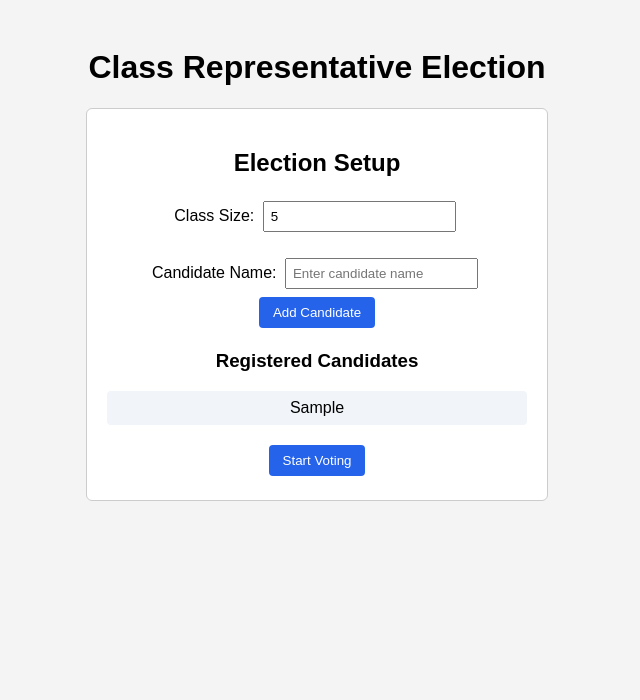
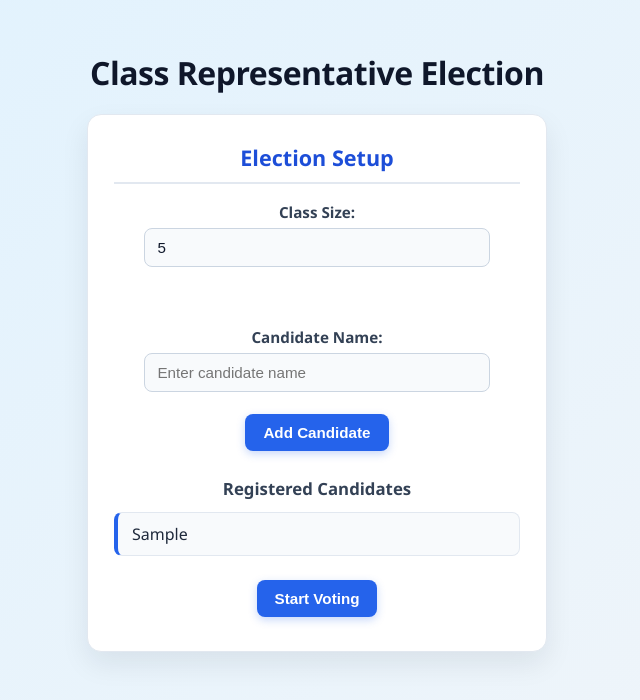
Before and after one commit to Kishorekumar2030/ICT_project, a plain HTML site: page index.html in a window 1280 px wide. Both pictures are taken after typing "5", "Sample" into the empty fields and a click on the button "Add Candidate". Shown: the whole page, without its empty margins (323-963 px from the left). Drawn offline with Linux system fonts and the light colour scheme.

Commit message:
Revamp CSS styles for improved layout and design
Updated styles for body, headings, buttons, and list items. Enhanced layout and design with new colors, padding, and box shadows.

```diff
--- a/style.css
+++ b/style.css
@@ -1,46 +1,166 @@
+* {
+    box-sizing: border-box;
+}
+
 body {
-    font-family: Arial, sans-serif;
-    background-color: #f4f4f4;
+    font-family: 'Segoe UI', Tahoma, Geneva, Verdana, sans-serif;
+    background: linear-gradient(135deg, #e0f2fe 0%, #f1f5f9 100%);
+    color: #1e293b;
+    min-height: 100vh;
+    margin: 0;
+    padding: 30px 16px;
     text-align: center;
-    padding: 20px;
+}
+
+h1 {
+    color: #0f172a;
+    font-size: 2rem;
+    margin-bottom: 10px;
+    letter-spacing: -0.5px;
+}
+
+h2 {
+    color: #1d4ed8;
+    font-size: 1.35rem;
+    margin-top: 0;
+    margin-bottom: 18px;
+    padding-bottom: 10px;
+    border-bottom: 2px solid #e2e8f0;
+}
+
+h3 {
+    color: #334155;
+    font-size: 1.05rem;
+    margin-top: 20px;
+    margin-bottom: 10px;
 }
 
 .box {
-    background-color: white;
-    max-width: 420px;
+    background-color: #ffffff;
+    max-width: 460px;
     margin: 20px auto;
-    padding: 20px;
-    border: 1px solid #ccc;
-    border-radius: 6px;
+    padding: 28px 26px;
+    border: 1px solid #e2e8f0;
+    border-radius: 14px;
+    box-shadow: 0 12px 28px rgba(15, 23, 42, 0.08);
+}
+
+label {
+    display: block;
+    font-weight: 600;
+    font-size: 0.95rem;
+    color: #334155;
+    margin-bottom: 6px;
 }
 
 input {
-    padding: 6px;
-    margin: 4px;
+    width: 85%;
+    padding: 10px 12px;
+    margin: 6px 0 10px;
+    font-size: 0.95rem;
+    color: #0f172a;
+    background-color: #f8fafc;
+    border: 1.5px solid #cbd5e1;
+    border-radius: 8px;
+    outline: none;
+    transition: border-color 0.2s ease, box-shadow 0.2s ease, background-color 0.2s ease;
+}
+
+input:focus {
+    background-color: #ffffff;
+    border-color: #2563eb;
+    box-shadow: 0 0 0 3px rgba(37, 99, 235, 0.15);
 }
 
 button {
-    padding: 8px 14px;
-    margin: 4px;
+    padding: 10px 18px;
+    margin: 6px 4px;
+    font-size: 0.95rem;
+    font-weight: 600;
     background-color: #2563eb;
-    color: white;
+    color: #ffffff;
     border: none;
-    border-radius: 4px;
+    border-radius: 8px;
     cursor: pointer;
+    box-shadow: 0 3px 8px rgba(37, 99, 235, 0.25);
+    transition: transform 0.15s ease, background-color 0.2s ease, box-shadow 0.2s ease;
 }
 
 button:hover {
     background-color: #1d4ed8;
+    transform: translateY(-1px);
+    box-shadow: 0 5px 12px rgba(37, 99, 235, 0.3);
+}
+
+button:active {
+    transform: translateY(0);
+}
+
+/* Style candidate vote buttons generated inside #voteButtons */
+#voteButtons button {
+    width: 85%;
+    padding: 12px 16px;
+    font-size: 1rem;
+    background-color: #059669;
+    box-shadow: 0 3px 8px rgba(5, 150, 105, 0.22);
+}
+
+#voteButtons button:hover {
+    background-color: #047857;
+    box-shadow: 0 5px 12px rgba(5, 150, 105, 0.3);
+}
+
+/* Style the "Finish and Count Votes" button in the voting section */
+#votingSection > button {
+    background-color: #dc2626;
+    box-shadow: 0 3px 8px rgba(220, 38, 38, 0.22);
+}
+
+#votingSection > button:hover {
+    background-color: #b91c1c;
+    box-shadow: 0 5px 12px rgba(220, 38, 38, 0.3);
+}
+
+#roundText {
+    display: inline-block;
+    background-color: #eff6ff;
+    color: #1d4ed8;
+    padding: 5px 14px;
+    border-radius: 999px;
+    font-size: 0.9rem;
+    margin: 4px 0 8px;
+}
+
+#voteText {
+    font-weight: 600;
+    color: #475569;
+    margin: 8px 0 14px;
+}
+
+#winnerName {
+    background: linear-gradient(135deg, #fef9c3 0%, #fde047 100%);
+    color: #713f12;
+    border: 2px solid #eab308;
+    border-radius: 10px;
+    padding: 14px;
+    font-size: 1.6rem;
+    margin: 14px 0 20px;
 }
 
 ul {
     list-style-type: none;
     padding: 0;
+    margin: 12px 0 18px;
 }
 
 li {
-    background-color: #f1f5f9;
-    margin: 6px 0;
-    padding: 8px;
-    border-radius: 4px;
+    background-color: #f8fafc;
+    color: #1e293b;
+    font-weight: 500;
+    margin: 8px 0;
+    padding: 10px 14px;
+    border: 1px solid #e2e8f0;
+    border-left: 4px solid #2563eb;
+    border-radius: 8px;
+    text-align: left;
 }
```
